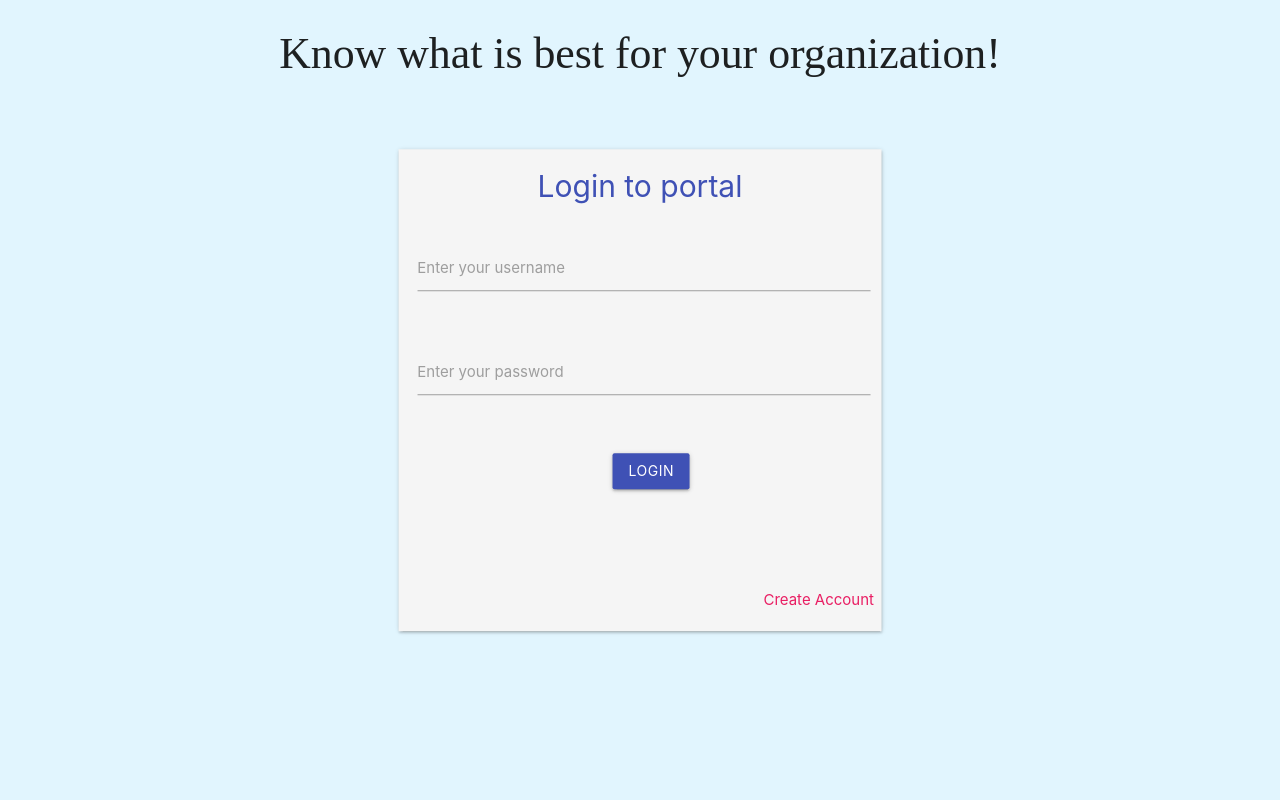
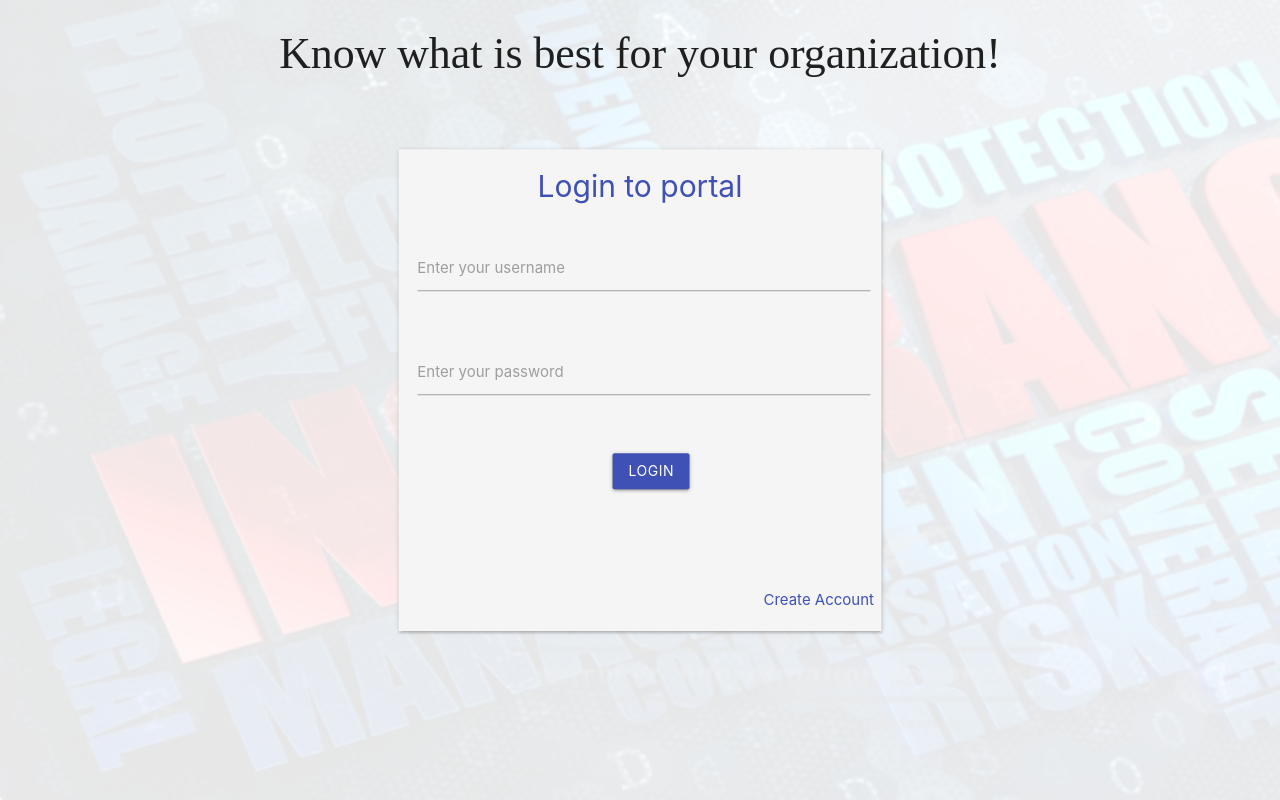
Before and after one commit to manan-competitions/Bengalathon, a Django app: page /accounts/login/ in a window 1280 px wide. Run offline with Django 3.2, Linux system fonts and the light colour scheme.

Commit message:
login page improved

```diff
--- a/portal/main/static/main/css/login.css
+++ b/portal/main/static/main/css/login.css
@@ -1,5 +1,30 @@
 body {
-    background: #E1F5FE;
+    /* background: #E1F5FE;
+    background: url('../media/login-bg.jpg');
+    background-size: cover;
+    background-repeat: no-repeat; */
+}
+
+.main-container {
+    height: 100vh;
+    width: 100vw;
+    z-index: 1;
+    position: relative;
+    background: url('../media/login-bg.jpg');
+    background-size: cover;
+    background-repeat: no-repeat;
+}
+
+.main-container::before {
+    content: "";
+    display: block;
+    position: absolute;
+    z-index: -1;
+    width: 100%;
+    height: 100%;
+    top: 0;
+    left: 0;
+    background-color: rgba(255,255,255,0.9);
 }
 
 .login-container {
@@ -7,6 +32,7 @@ body {
     top: 50%;
     left: 50%;
     transform: translate(-50%, -50%);
+
 }
 
 @media all and (max-width: 768px) {
@@ -58,6 +84,10 @@ button {
 
 .hide {
     display: none;
+}
+
+.error-msg {
+    color: red !important;
 }
 
 .sa-icon {
--- a/portal/main/templates/main/company_login.html
+++ b/portal/main/templates/main/company_login.html
@@ -13,6 +13,7 @@
 </head>
 
 <body>
+    <div class="main-container">
         <div class="row heading">
             <div class="col s12">
                 <center>
@@ -33,7 +34,7 @@
 
                 <form class="col s12" method="post" action="{% url 'company_login' %}">
                     {% csrf_token %}
-                {{ errors }}
+                    <span class="error-msg"> {{ errors }} </span>
                     <div class="row">
                         <div class="input-field col s12">
                             <input type="text" name="username" id="username" class="validate">
@@ -65,11 +66,12 @@
                             </div>
                         </center>
                     </div>
+
+                    <div class="row redirect-text">
+                        <span class="indigo-text" id="register-redirect"> Create Account </span>
+                    </div>
                 </form>
 
-            <div class="row redirect-text">
-                <span class="pink-text" id="register-redirect"> Create Account </span>
-            </div>
             </div>
         </div>
 
@@ -78,37 +80,37 @@
             <div class="z-depth-1 grey lighten-4 row">
 
                 <div class="col s12" id="form-title">
-                <center> <span class="indigo-text"> Register to portal </span></center>
+                    <center> <span class="undigo-text"> Register to portal </span></center>
                 </div>
 
                 <form class="col s12" method="post" action="{% url 'company_register' %}">
                     {% csrf_token %}
-                {{user_form_errors}}
-                {{company_profile_form_errors}}
+                    <span class="error-msg">{{user_form_errors}}</span>
+                    <span class="error-msg">{{company_profile_form_errors}}</span>
                     <div class="row">
                         <div class="input-field col s12">
-                        <input type="text" class="validate" name="name" id="name">
+                            <input type="text" class="validate" name="name" id="reg-name">
                             <label for="name">Enter your full name</label>
                         </div>
                     </div>
 
                     <div class="row">
                         <div class="input-field col s12">
-                        <input type="text" name="username" id="username" class="validate">
+                            <input type="text" name="username" id="reg-username" class="validate">
                             <label for="username"> Enter your username</label>
                         </div>
                     </div>
 
                     <div class="row">
                         <div class="input-field col s12">
-                        <input type="email" name="email" id="email" class="validate">
+                            <input type="email" name="email" id="reg-email" class="validate">
                             <label for="email"> Enter your email</label>
                         </div>
                     </div>
 
                     <div class="row">
                         <div class="input-field col s12">
-                        <input type="password" id="password" name="password" class="validate">
+                            <input type="password" id="reg-password" name="password" class="validate">
                             <label for="password">Enter your password</label>
                         </div>
                     </div>
@@ -122,13 +124,14 @@
                             </div>
                         </center>
                     </div>
+
+                    <div class="row redirect-text">
+                        <span class="indigo-text" id="login-redirect"> Already have an account? </span>
+                    </div>
                 </form>
 
 
-            <div class="row redirect-text">
-                <span class="pink-text" id="login-redirect"> Already have an account? </span>
             </div>
-
         </div>
     </div>
 
@@ -139,7 +142,6 @@
     var registerForm = document.getElementById('register');
     var regLink = document.getElementById('register-redirect');
     var loginLink = document.getElementById('login-redirect');
-
     registerForm.style.display = 'none';
 
     regLink.addEventListener('click', () => {
```
Also changed, not shown: portal/main/static/main/media/login-bg.jpg (added). Lines whose indentation alone changed are shown as unchanged.
